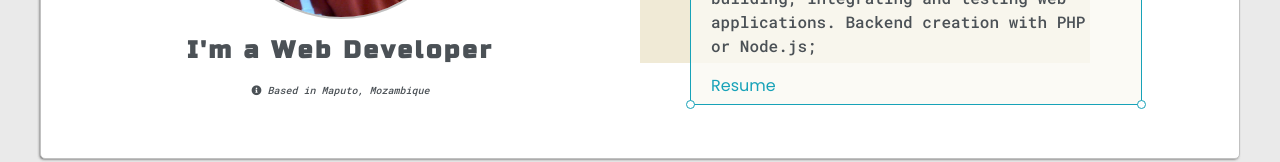
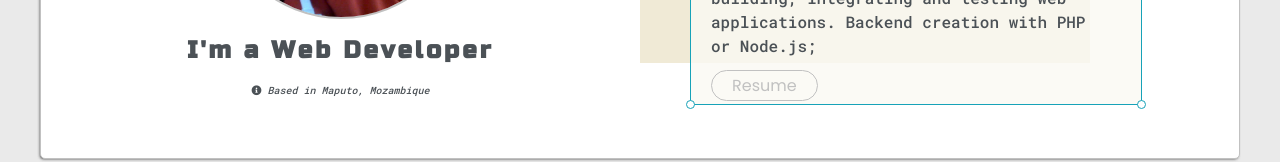
Before and after one commit to JChirindza/Web_portfolio_nextjs_v2, a Next.js app: page /home in a window 1280 px wide. Shown: the part 520-682 px from the top of the page. Built offline with nearby package versions, Linux system fonts and the light colour scheme.

Commit message:
CSS update for resume home button

```diff
--- a/styles/globals.css
+++ b/styles/globals.css
@@ -601,3 +601,17 @@ h6 {
     color: var(--mainText);
     background-color: var(--secondaryColor);
 }
+
+.resume-btn {
+    color: var(--borderColor);
+    background-color: initial;
+    border: 1px solid var(--borderColor);
+    border-radius: 18px;
+    padding: 3px 20px;
+}
+
+.resume-btn:hover {
+    color: var(--buttonColor);
+    border: 1px solid var(--buttonColor);
+    background-color: var(--mainColor);
+}
```
